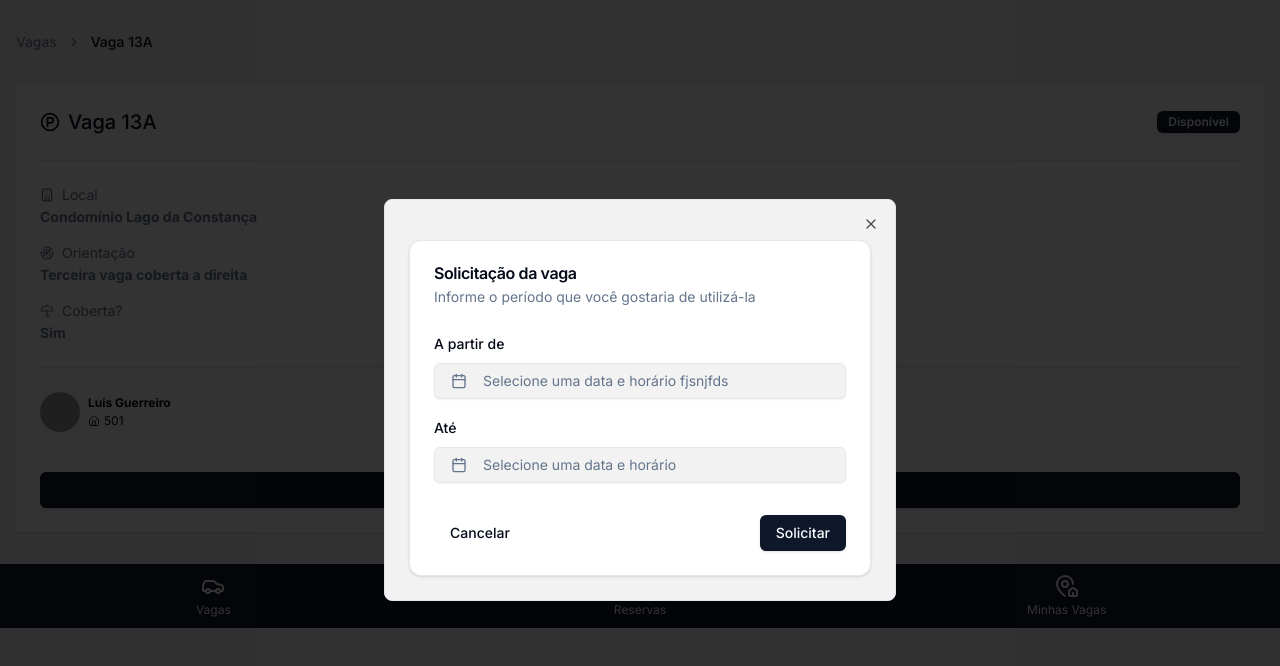
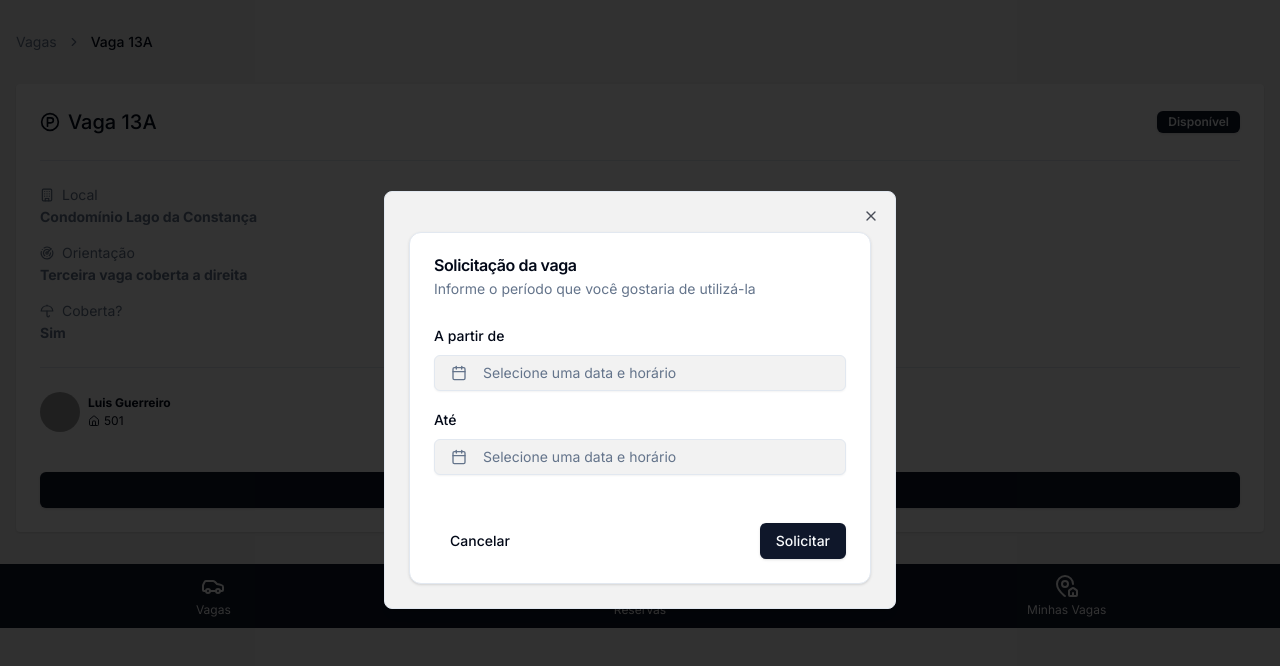
Before and after one commit to devguerreiro/garagee-app, a Next.js app: page /vagas/11ef06e4-11d7-40a2-8ac6-0281ad7cf3db in a window 1280 px wide. Both pictures are taken after a click on the button "Pedir emprestado". Shown: the top 666 px of the page. Built offline with nearby package versions, Linux system fonts and the light colour scheme; grey boxes are pictures that could not be loaded.

Commit message:
style: :lipstick: melhora componente date time picker

```diff
--- a/src/app/vagas/[publicId]/components/BorrowDialog.tsx
+++ b/src/app/vagas/[publicId]/components/BorrowDialog.tsx
@@ -26,7 +26,7 @@ export default function BorrowDialog() {
   return (
     <Dialog open={open} onOpenChange={setOpen}>
       <DialogTrigger className="!mt-10 w-full">Pedir emprestado</DialogTrigger>
-      <DialogContent>
+      <DialogContent className="overflow-y-scroll">
         <DialogHeader className="hidden">
           <DialogTitle>Solicitação da vaga</DialogTitle>
           <DialogDescription>
--- a/src/app/vagas/[publicId]/components/BorrowForm.tsx
+++ b/src/app/vagas/[publicId]/components/BorrowForm.tsx
@@ -39,7 +39,7 @@ export default function BorrowForm({ onCancel }: Readonly<Props>) {
 
   return (
     <Form {...form}>
-      <form onSubmit={form.handleSubmit(onSubmit)} className="space-y-8">
+      <form onSubmit={form.handleSubmit(onSubmit)} className="space-y-12">
         <div className="space-y-4">
           <FormField
             control={form.control}
@@ -53,7 +53,7 @@ export default function BorrowForm({ onCancel }: Readonly<Props>) {
                     value={field.value}
                     onChange={field.onChange}
                     granularity="minute"
-                    placeholder="Selecione uma data e horário fjsnjfds"
+                    placeholder="Selecione uma data e horário"
                     startMonth={new Date()}
                     disabled={{
                       before: new Date(),
--- a/src/components/ui/date-time-picker.tsx
+++ b/src/components/ui/date-time-picker.tsx
@@ -297,20 +297,19 @@ function Calendar({
       showOutsideDays={showOutsideDays}
       className={cn("p-3", className)}
       classNames={{
-        months:
-          "flex flex-col sm:flex-row space-y-4  sm:space-y-0 justify-center",
+        months: "flex flex-col justify-center",
         month: "flex flex-col items-center space-y-4",
         month_caption: "flex justify-center pt-1 relative items-center",
         caption_label: "text-sm font-medium",
         nav: "space-x-1 flex items-center ",
         button_previous: cn(
           buttonVariants({ variant: "outline" }),
-          "h-7 w-7 bg-transparent p-0 opacity-50 hover:opacity-100 absolute left-5 top-5",
+          "h-7 w-7 bg-transparent p-0 opacity-50 hover:opacity-100 absolute left-4 top-4",
           disableLeftNavigation() && "pointer-events-none"
         ),
         button_next: cn(
           buttonVariants({ variant: "outline" }),
-          "h-7 w-7 bg-transparent p-0 opacity-50 hover:opacity-100 absolute right-5 top-5",
+          "h-7 w-7 bg-transparent p-0 opacity-50 hover:opacity-100 absolute right-4 top-4",
           disableRightNavigation() && "pointer-events-none"
         ),
         month_grid: "w-full border-collapse space-y-1",
@@ -352,7 +351,7 @@ function Calendar({
                   props.onMonthChange?.(newDate);
                 }}
               >
-                <SelectTrigger className="w-fit gap-1 border-none p-0 focus:bg-primary focus:text-white">
+                <SelectTrigger className="w-fit gap-1 border-none p-2 focus:bg-primary focus:text-white">
                   <SelectValue />
                 </SelectTrigger>
                 <SelectContent>
@@ -374,7 +373,7 @@ function Calendar({
                   props.onMonthChange?.(newDate);
                 }}
               >
-                <SelectTrigger className="w-fit gap-1 border-none p-0 focus:bg-primary focus:text-white">
+                <SelectTrigger className="w-fit gap-1 border-none p-2 focus:bg-primary focus:text-white">
                   <SelectValue />
                 </SelectTrigger>
                 <SelectContent>
@@ -842,7 +841,8 @@ const DateTimePicker = React.forwardRef<
           >
             <CalendarIcon className="mr-2 h-4 w-4" />
             {displayDate ? (
-              format(
+              <span className="overflow-hidden text-ellipsis text-nowrap">
+                {format(
                   displayDate,
                   hourCycle === 24
                     ? initHourFormat.hour24
@@ -850,9 +850,12 @@ const DateTimePicker = React.forwardRef<
                   {
                     locale: loc,
                   }
-              )
+                )}
+              </span>
             ) : (
-              <span className="overflow-hidden text-ellipsis text-nowrap">{placeholder}</span>
+              <span className="overflow-hidden text-ellipsis text-nowrap">
+                {placeholder}
+              </span>
             )}
           </Button>
         </PopoverTrigger>
--- a/src/components/ui/select.tsx
+++ b/src/components/ui/select.tsx
@@ -19,7 +19,7 @@ const SelectTrigger = React.forwardRef<
   <SelectPrimitive.Trigger
     ref={ref}
     className={cn(
-      "flex h-9 w-full items-center justify-between whitespace-nowrap rounded-md border border-input bg-transparent px-3 py-2 text-sm shadow-sm ring-offset-background data-[placeholder]:text-muted-foreground focus:outline-none focus:ring-1 focus:ring-ring disabled:cursor-not-allowed disabled:opacity-50 [&>span]:line-clamp-1",
+      "flex h-8 w-full items-center justify-between whitespace-nowrap rounded-md border border-input bg-transparent px-3 py-2 text-sm shadow-sm ring-offset-background data-[placeholder]:text-muted-foreground focus:outline-none focus:ring-1 focus:ring-ring disabled:cursor-not-allowed disabled:opacity-50 [&>span]:line-clamp-1",
       className
     )}
     {...props}
```
Lines whose indentation alone changed are shown as unchanged.
